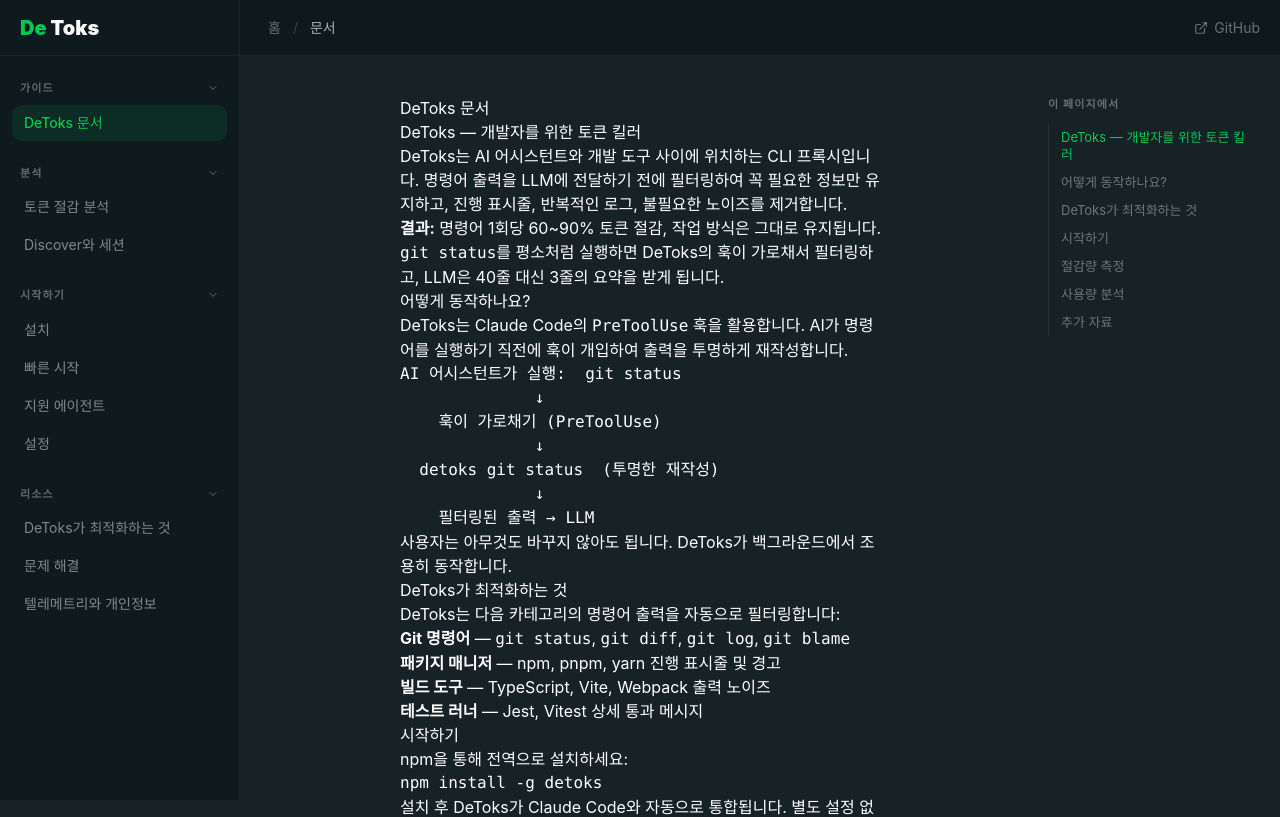
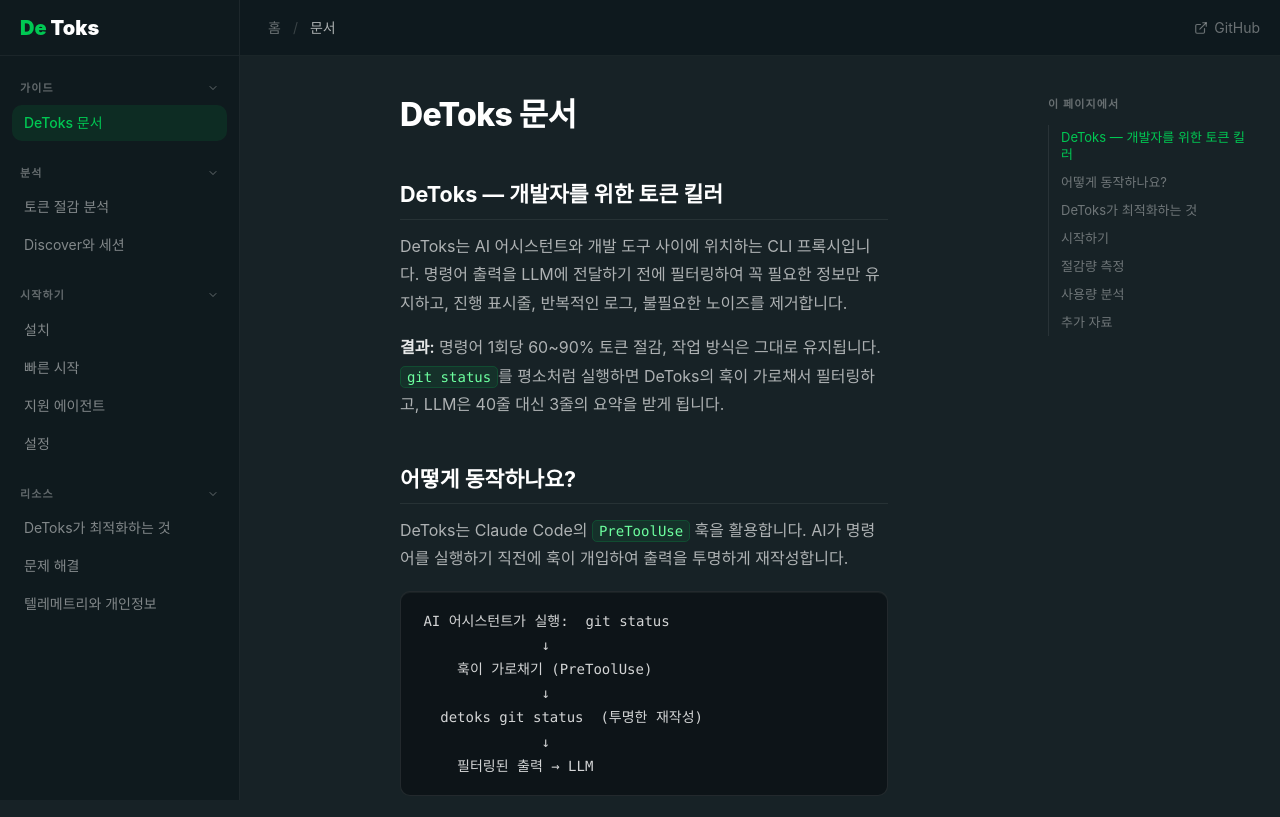
Before and after one commit to tok-it/detoks_web, a React (Vite) app: page /docs/overview in a window 1280 px wide. Shown: the top 817 px of the page. Built offline with nearby package versions, Linux system fonts and the light colour scheme.

Commit message:
style: add documentation content typography styles

```diff
--- a/src/index.css
+++ b/src/index.css
@@ -577,3 +577,141 @@
     @apply font-sans;
   }
 }
+
+/* ── Documentation Content ────────────────────────────── */
+.doc-content h1 {
+  font-size: 2rem;
+  font-weight: 800;
+  color: white;
+  margin-bottom: 0.75rem;
+  line-height: 1.2;
+  letter-spacing: -0.02em;
+}
+
+.doc-content h2 {
+  font-size: 1.35rem;
+  font-weight: 700;
+  color: white;
+  margin-top: 2.75rem;
+  margin-bottom: 0.75rem;
+  padding-bottom: 0.5rem;
+  border-bottom: 1px solid rgba(255, 255, 255, 0.07);
+  scroll-margin-top: 5rem;
+}
+
+.doc-content h3 {
+  font-size: 1.05rem;
+  font-weight: 600;
+  color: rgba(255, 255, 255, 0.88);
+  margin-top: 1.75rem;
+  margin-bottom: 0.5rem;
+  scroll-margin-top: 5rem;
+}
+
+.doc-content p {
+  color: rgba(255, 255, 255, 0.65);
+  line-height: 1.78;
+  margin-bottom: 1rem;
+}
+
+.doc-content strong {
+  color: rgba(255, 255, 255, 0.9);
+  font-weight: 600;
+}
+
+.doc-content a {
+  color: #00c853;
+  text-decoration: underline;
+  text-underline-offset: 2px;
+  text-decoration-color: rgba(0, 200, 83, 0.4);
+  transition: opacity 0.15s;
+}
+
+.doc-content a:hover {
+  opacity: 0.8;
+}
+
+.doc-content code {
+  font-family: "JetBrains Mono", "Fira Code", "SFMono-Regular", Consolas,
+    monospace;
+  font-size: 0.875em;
+  background: rgba(0, 200, 83, 0.09);
+  color: #6dff9f;
+  padding: 0.15em 0.42em;
+  border-radius: 5px;
+  border: 1px solid rgba(0, 200, 83, 0.18);
+}
+
+.doc-content pre {
+  background: rgba(8, 15, 17, 0.65);
+  border: 1px solid rgba(255, 255, 255, 0.09);
+  border-radius: 10px;
+  padding: 1.1rem 1.4rem;
+  overflow-x: auto;
+  margin: 1.1rem 0 1.4rem;
+  box-shadow: inset 0 1px 0 rgba(255, 255, 255, 0.05);
+}
+
+.doc-content pre code {
+  background: none;
+  border: none;
+  padding: 0;
+  font-size: 0.875rem;
+  color: rgba(255, 255, 255, 0.82);
+  line-height: 1.65;
+}
+
+.doc-content ul,
+.doc-content ol {
+  margin: 0.6rem 0 1rem;
+  padding-left: 1.5rem;
+  color: rgba(255, 255, 255, 0.65);
+}
+
+.doc-content li {
+  margin-bottom: 0.35rem;
+  line-height: 1.72;
+}
+
+.doc-content ul > li {
+  list-style-type: disc;
+}
+
+.doc-content ol > li {
+  list-style-type: decimal;
+}
+
+.doc-content blockquote {
+  border-left: 3px solid #00c853;
+  padding: 0.1rem 0 0.1rem 1rem;
+  margin: 1.25rem 0;
+  color: rgba(255, 255, 255, 0.5);
+  font-style: italic;
+}
+
+.doc-content table {
+  width: 100%;
+  border-collapse: collapse;
+  margin: 1.1rem 0 1.5rem;
+  font-size: 0.9rem;
+}
+
+.doc-content th {
+  background: rgba(0, 200, 83, 0.07);
+  color: rgba(255, 255, 255, 0.85);
+  font-weight: 600;
+  text-align: left;
+  padding: 0.6rem 1rem;
+  border-bottom: 1px solid rgba(255, 255, 255, 0.1);
+  border-top: 1px solid rgba(255, 255, 255, 0.06);
+}
+
+.doc-content td {
+  padding: 0.55rem 1rem;
+  border-bottom: 1px solid rgba(255, 255, 255, 0.04);
+  color: rgba(255, 255, 255, 0.6);
+}
+
+.doc-content tr:last-child td {
+  border-bottom: none;
+}
```
